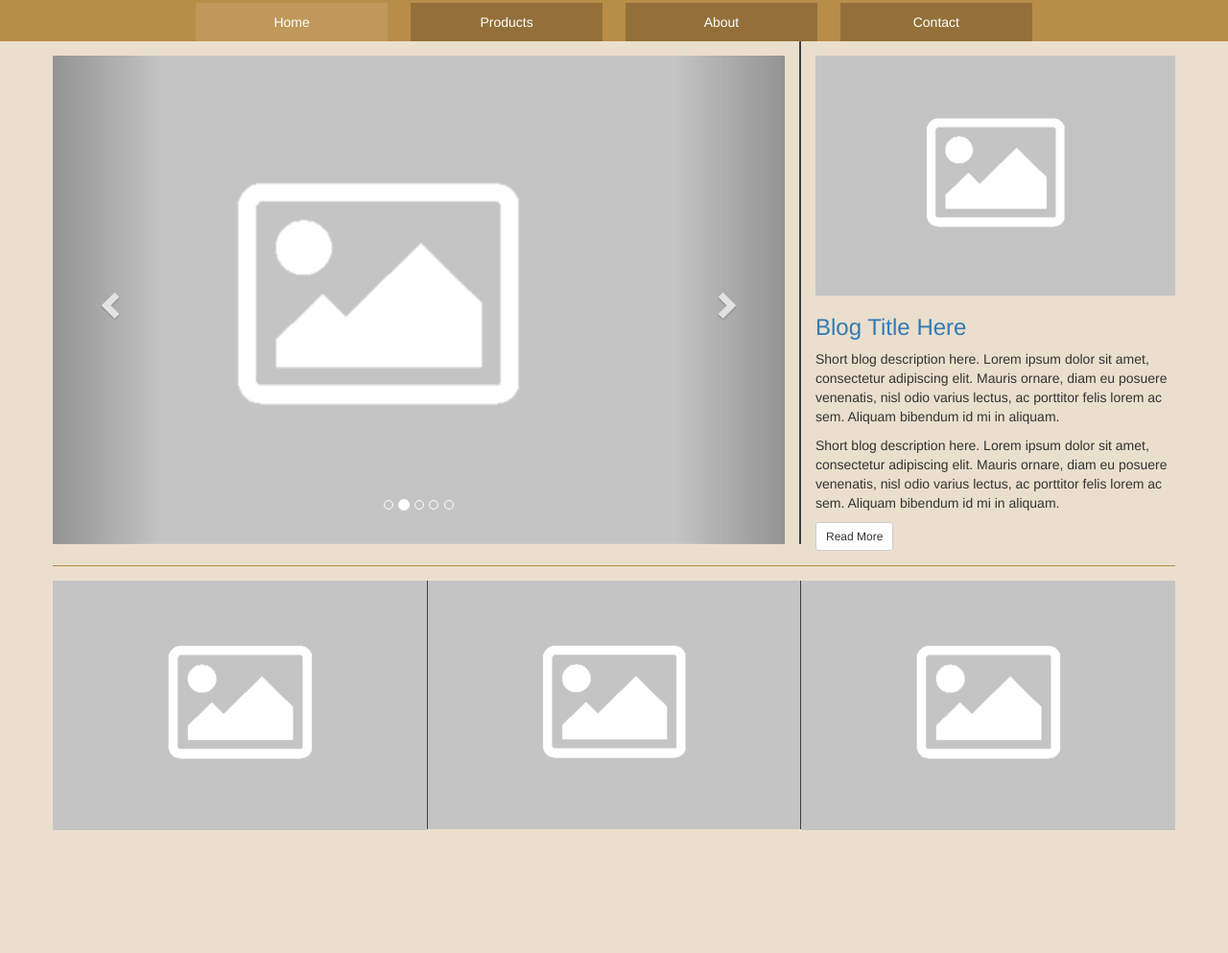
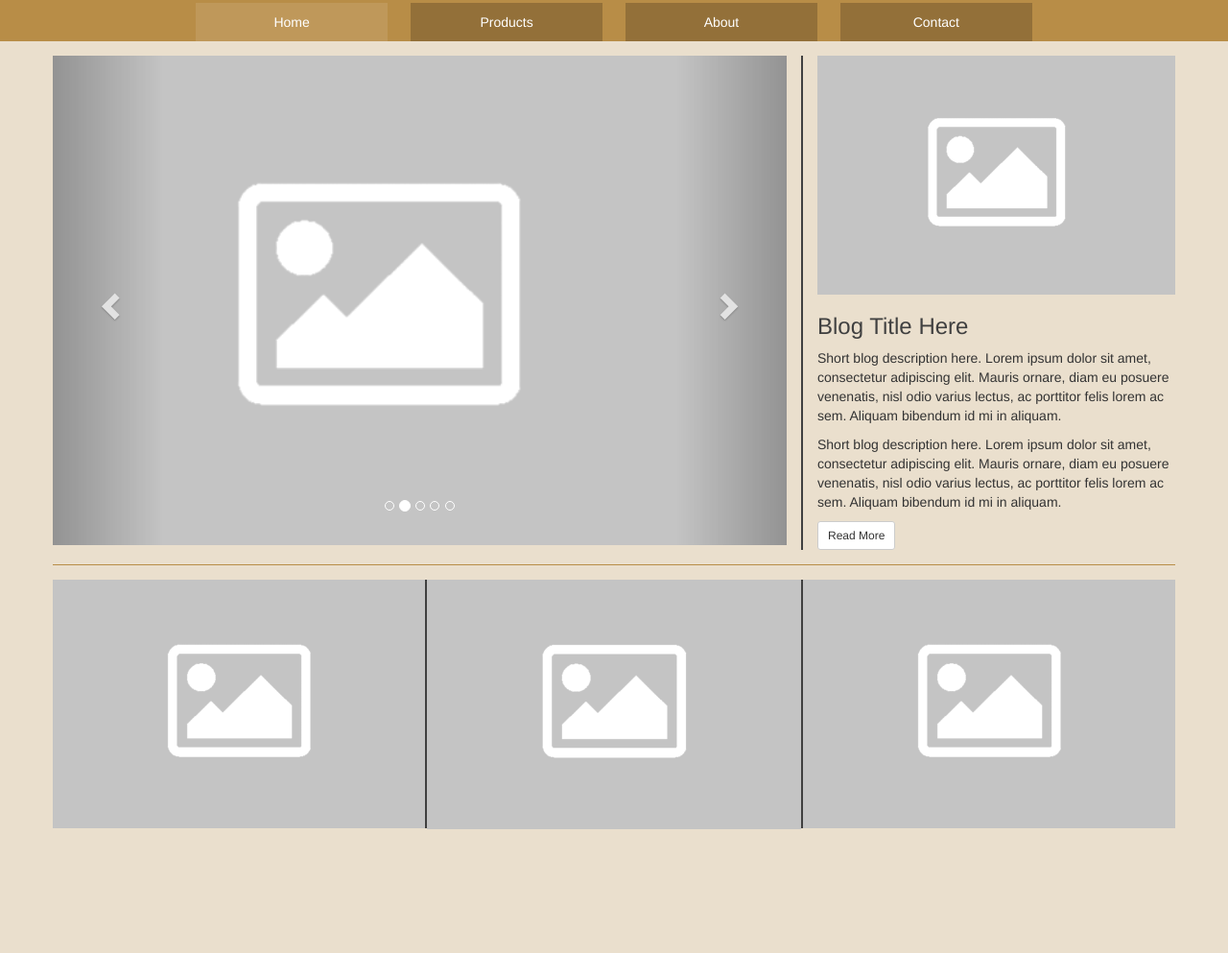
Before and after one commit to dmmagee/GoldenEagleOrganics, a plain HTML site: page GoldenEagleOrganics/index.html in a window 1280 px wide. Shown: the part 147-1140 px from the top of the page at 96% size. Drawn offline with nearby package versions, Linux system fonts and the light colour scheme.

Commit message:
Fixed borders on home page
moo

```diff
--- a/GoldenEagleOrganics/index.html
+++ b/GoldenEagleOrganics/index.html
@@ -56,8 +56,8 @@
             </nav>
         </div>
     </div>
-    <div class="container" style="padding: 175px 0 0 0 !important">
-        <div class="col-md-8" style="padding: 30px 15px 0 0 !important; border-right: 2px solid #404040">
+    <div class="container" style="padding: 190px 0 0 0 !important">
+        <div class="col-md-8" style="margin-top: 15px; padding: 0 15px 0 0 !important">
             <div id="carousel-example-generic" class="carousel slide" data-ride="carousel">
                 <!-- Indicators -->
                 <ol class="carousel-indicators" style="z-index: 1">
@@ -94,9 +94,9 @@
                 </a>
             </div>
         </div>
-        <div class="col-md-4" style="padding: 30px 0 0 15px !important">
+        <div class="col-md-4" style="margin-top: 15px; padding: 0 0 0 15px !important; border-left: 2px solid #404040">
             <img src="GEOPics/placeholder.png" width="100%" />
-            <a href="#"><h3>Blog Title Here</h3></a>
+            <h3 class="black-links"><a href="#">Blog Title Here</a></h3>
             <p>
                 Short blog description here. Lorem ipsum dolor sit amet, consectetur adipiscing elit. Mauris ornare, diam
                 eu posuere venenatis, nisl odio varius lectus, ac porttitor felis lorem ac sem. Aliquam bibendum id mi in aliquam.
@@ -108,13 +108,13 @@
             <button class="btn btn-sm btn-default">Read More</button>
         </div>
         <div class="col-sm-12 col-md-12 col-lg-12" style="margin-top: 15px; padding: 15px 0 0 0; border-top: 1px solid #B88D47">
+            <div class="col-md-4" style="padding-left: 0; padding-right: 0; border-right: 2px solid #404040">
+                <img src="GEOPics/placeholder.png" width="100%" />
+            </div>
             <div class="col-md-4" style="padding-left: 0; padding-right: 0">
                 <img src="GEOPics/placeholder.png" width="100%" />
             </div>
-            <div class="col-md-4" style="padding-left: 0; padding-right: 0; border-left: 1px solid #404040; border-right: 1px solid #404040">
-                <img src="GEOPics/placeholder.png" width="100%" />
-            </div>
-            <div class="col-md-4" style="padding-left: 0; padding-right: 0">
+            <div class="col-md-4" style="padding-left: 0; padding-right: 0; border-left: 2px solid #404040">
                 <img src="GEOPics/placeholder.png" width="100%" />
             </div>
         </div>
--- a/GoldenEagleOrganics/siteCss/BSOverride.css
+++ b/GoldenEagleOrganics/siteCss/BSOverride.css
@@ -1,5 +1,9 @@
 body {
     background-color: #EADFCD;
+}
+
+.black-links > a {
+    color: #404040;
 }
 
 .active > a {
```
Also changed, not shown: 1 other file.
